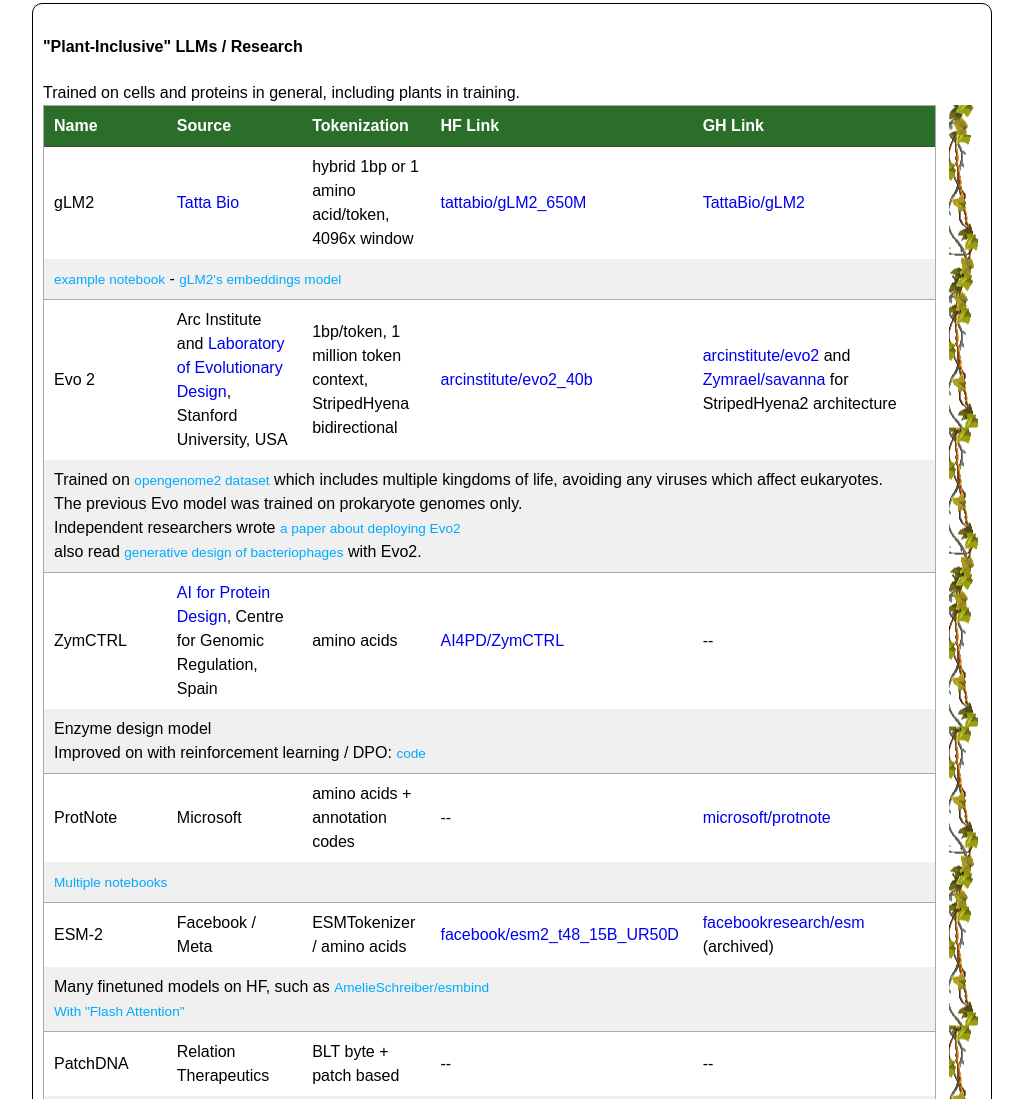
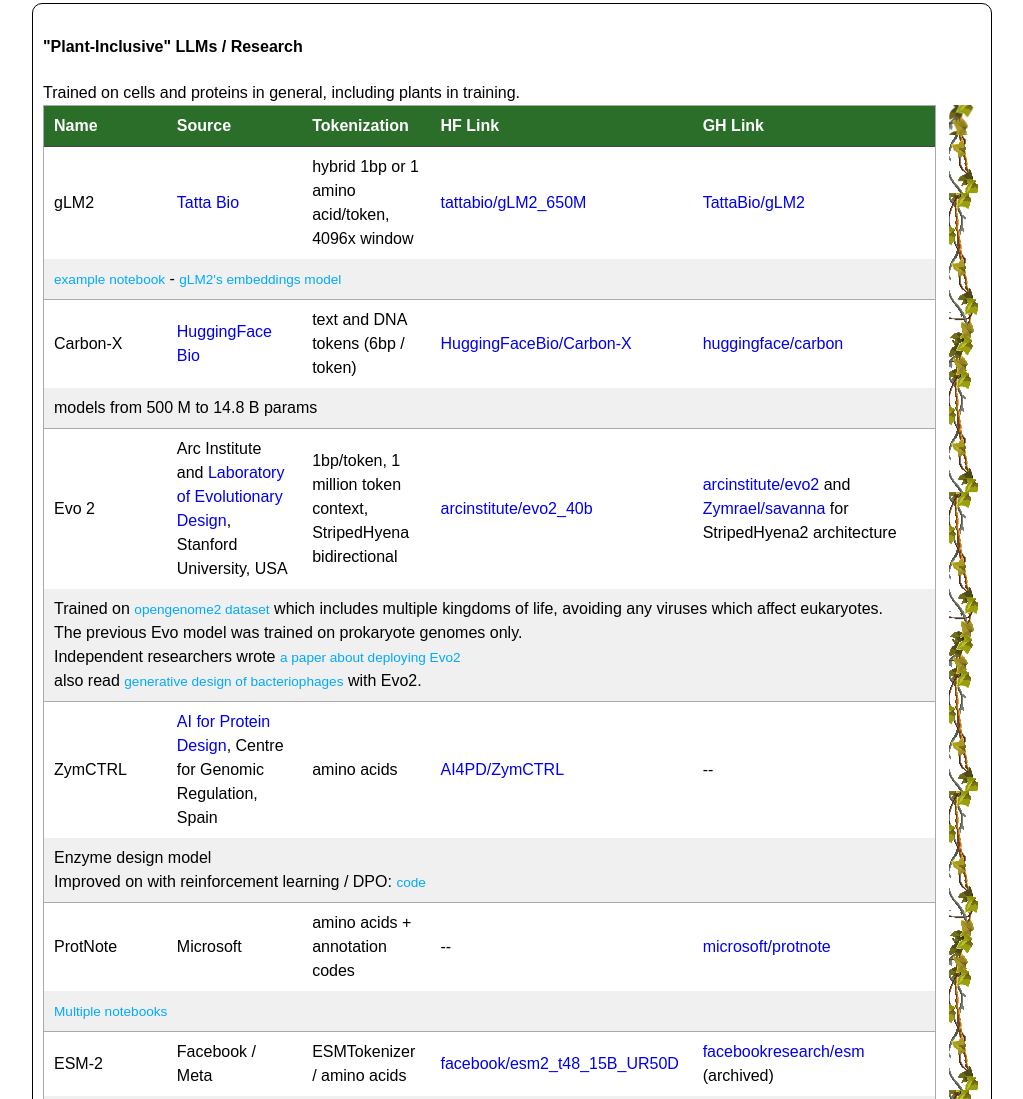
Before and after one commit to mapmeld/plant-based-llms, a plain HTML site: page index.html in a window 1280 px wide. Shown: the part 3194-4293 px from the top of the page, without its empty margins (128-1151 px from the left). Drawn offline with Linux system fonts and the light colour scheme.

Commit message:
add carbon x

```diff
--- a/index.html
+++ b/index.html
@@ -548,6 +548,30 @@
                         <a href="https://huggingface.co/tattabio/gLM2_650M_embed">gLM2's embeddings model</a>
                     </td>
                 </tr>
+
+                <tr>
+                    <td>Carbon-X</td>
+                    <td>
+                        <a href="https://huggingface.co/HuggingFaceBio">HuggingFace Bio</a>
+                    </td>
+                    <td>text and DNA tokens (6bp / token)</td>
+                    <td>
+                        <a href="https://huggingface.co/HuggingFaceBio/Carbon-X">
+                            HuggingFaceBio/Carbon-X
+                        </a>
+                    </td>
+                    <td>
+                        <a href="https://github.com/huggingface/carbon">
+                            huggingface/carbon
+                        </a>
+                    </td>
+                </tr>
+                <tr>
+                    <td colspan="5">
+                        models from 500 M to 14.8 B params
+                    </td>
+                </tr>
+
                 <tr>
                     <td>Evo 2</td>
                     <td>
```
